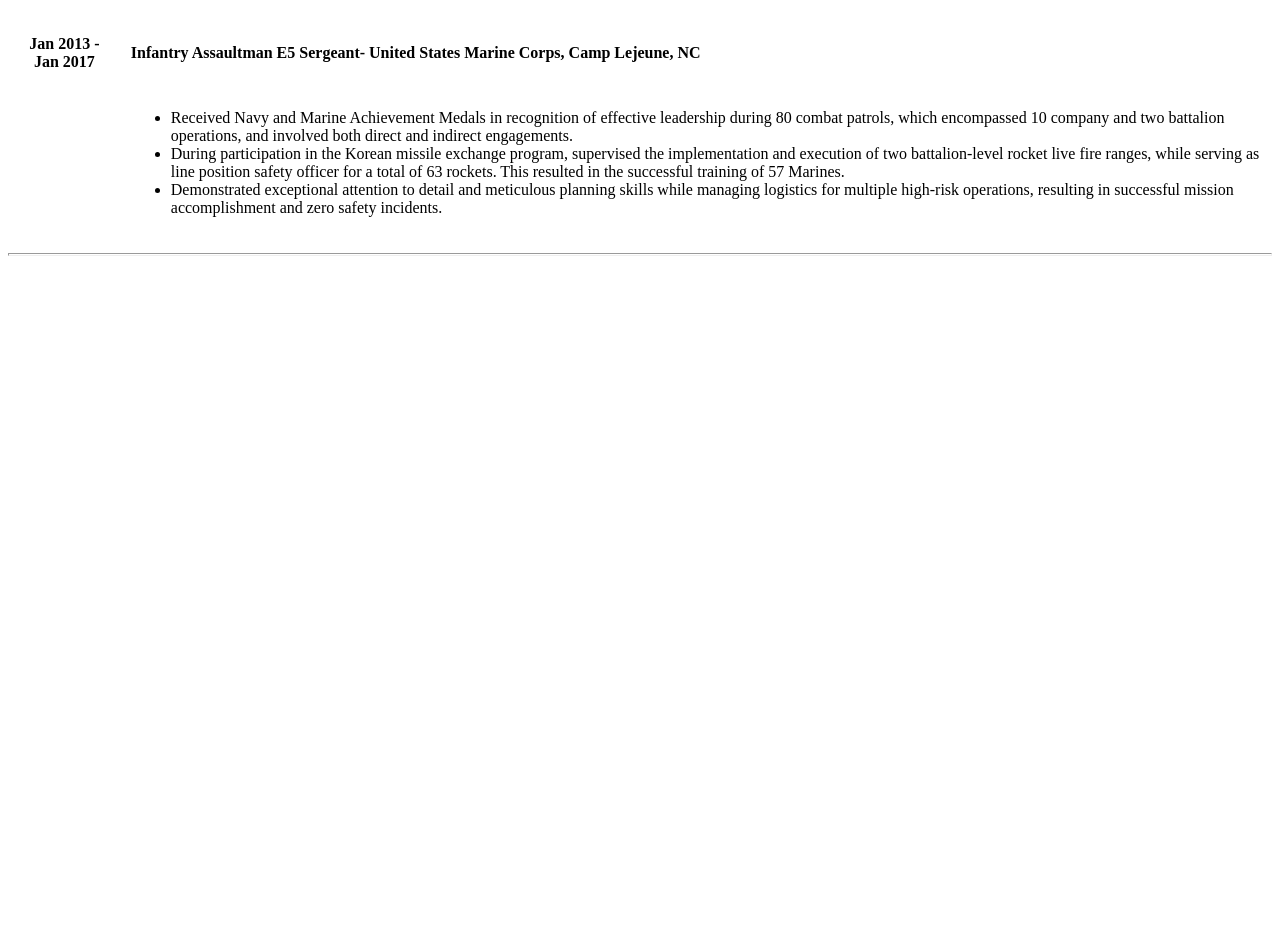
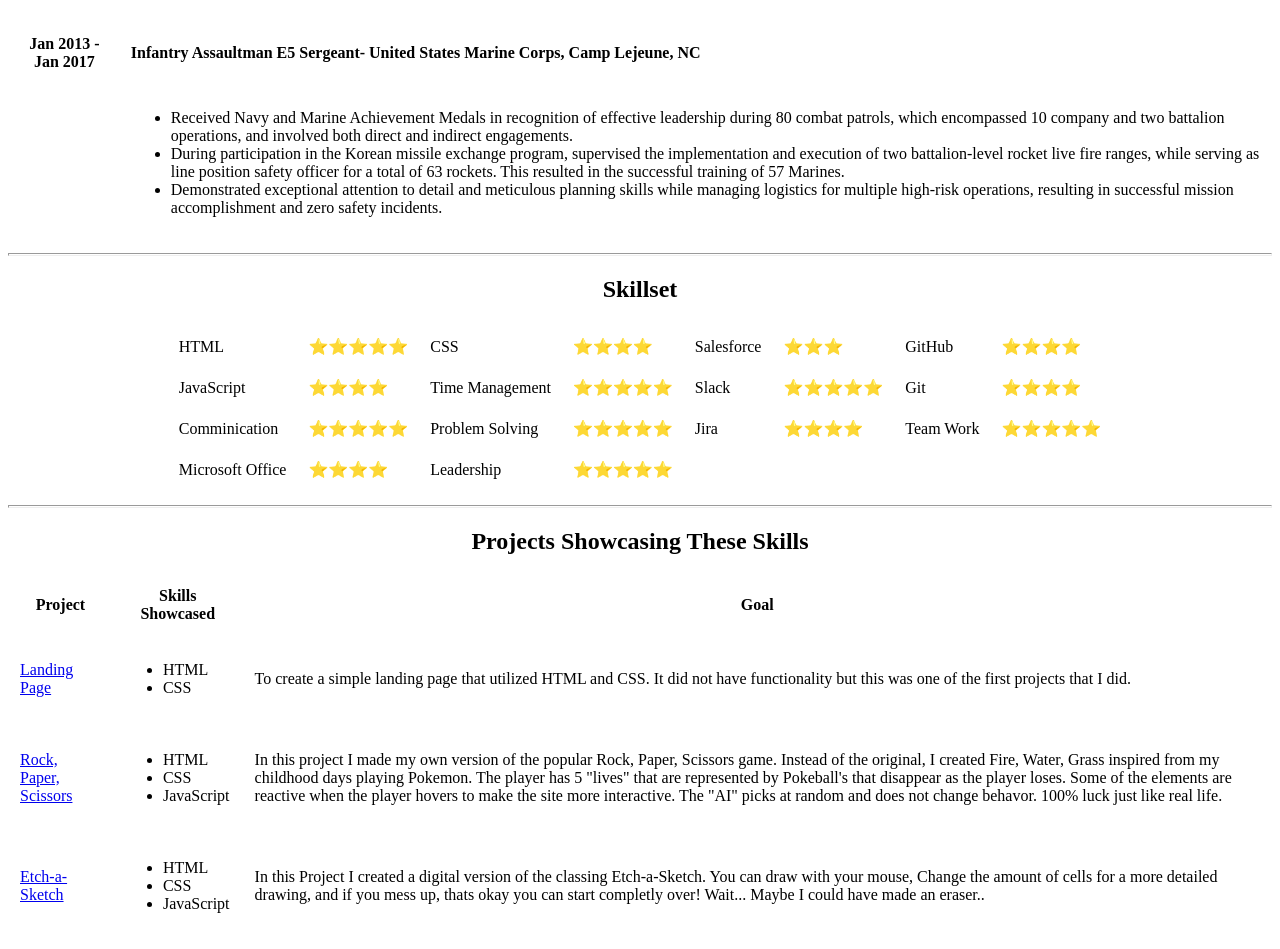
Before and after one commit to mtacoustics/html_CV, a plain HTML site: page index.html in a window 1280 px wide. Shown: the part 883-1832 px from the top of the page. Before the commit the page ends 1147 px from the top, so only its background shows below. Drawn offline with Linux system fonts and the light colour scheme.

Commit message:
Added a section for projects and included links to those projects

```diff
--- a/index.html
+++ b/index.html
@@ -26,7 +26,9 @@
         </tr>
     </table>
     <hr size="3">
-    <h2>Work History</h2>
+    <center>
+        <h2>Work History</h2>
+    </center>
     <table cellpadding="10">
         <tr>
             <th>Time</th>
@@ -34,7 +36,7 @@
         </tr>
         <tr>
             <th>Jan 2023 - Mar 2023</th>
-            <td><strong> Implementation Coordinator - Fetch (Fetch Rewards), Madison, WI </strong></td>
+            <td><strong> Implementation Coordinator - Fetch (Fetch Rewards), Madison, WI (Remote)</strong></td>
         </tr>
         <tr>
             <td></td>
@@ -77,5 +79,111 @@
         </tr>
     </table>
     <hr size="3">
+    <center>
+        <h2>Skillset</h2>
+        <table cellpadding="10">
+            <tr>
+                <!-- <th>Skill</th>
+                <th>Confidence level</th>
+                <th>Skill</th>
+                <th>Confidence level</th>
+                <th>Skill</th>
+                <th>Confidence level</th> -->
+            </tr>
+            <tr>
+                <td>HTML</td>
+                <td>⭐⭐⭐⭐⭐</td>
+                <td>CSS</td>
+                <td>⭐⭐⭐⭐</td>
+                <td>Salesforce</td>
+                <td>⭐⭐⭐</td>
+                <td>GitHub</td>
+                <td>⭐⭐⭐⭐</td>
+            </tr>
+            <tr>
+                <td>JavaScript</td>
+                <td>⭐⭐⭐⭐</td>
+                <td>Time Management</td>
+                <td>⭐⭐⭐⭐⭐</td>
+                <td>Slack</td>
+                <td>⭐⭐⭐⭐⭐</td>
+                <td>Git</td>
+                <td>⭐⭐⭐⭐</td>
+            </tr>
+            <tr>
+                <td>Comminication</td>
+                <td>⭐⭐⭐⭐⭐</td>
+                <td>Problem Solving</td>
+                <td>⭐⭐⭐⭐⭐</td>
+                <td>Jira</td>
+                <td>⭐⭐⭐⭐</td>
+                <td>Team Work</td>
+                <td>⭐⭐⭐⭐⭐</td>
+            </tr>
+            <tr>
+                <td>Microsoft Office</td>
+                <td>⭐⭐⭐⭐</td>
+                <td>Leadership</td>
+                <td>⭐⭐⭐⭐⭐</td>
+
+            </tr>
+            <tr>
+
+
+            </tr>
+            <tr>
+
+
+            </tr>
+            <tr>
+
+
+            </tr>
+        </table>
+    </center>
+    <hr size="3">
+    <center>
+    <h2>Projects Showcasing These Skills</h2>
+
+    <table cellpadding="10">
+        <tr>
+            <th>Project</th>
+            <th>Skills Showcased</th>
+            <th>Goal</th>
+        </tr>
+        <tr>
+            <td><a href="https://mtacoustics.github.io/landing-page/">Landing Page</a></td>
+            <td>
+                <ul>
+                    <li>HTML</li>
+                    <li>CSS</li>
+                </ul>
+            </td>
+            <td>To create a simple landing page that utilized HTML and CSS. It did not have functionality but this was one of the first projects that I did.</td>
+        </tr>
+        <tr>
+            <td><a href="https://mtacoustics.github.io/rock-paper-scissors/">Rock, Paper, Scissors</a></td>
+            <td>
+                <ul>
+                    <li>HTML</li>
+                    <li>CSS</li>
+                    <li>JavaScript</li>
+                </ul>
+            </td>
+            <td>In this project I made my own version of the popular Rock, Paper, Scissors game. Instead of the original, I created Fire, Water, Grass inspired from my childhood days playing Pokemon. The player has 5 "lives" that are represented by Pokeball's that disappear as the player loses. Some of the elements are reactive when the player hovers to make the site more interactive. The "AI" picks at random and does not change behavor. 100% luck just like real life.</td>
+        </tr>
+        <tr>
+            <td><a href="https://mtacoustics.github.io/etch-a-sketch/">Etch-a-Sketch</a></td>
+            <td>
+                <ul>
+                    <li>HTML</li>
+                    <li>CSS</li>
+                    <li>JavaScript</li>
+                </ul>
+            </td>
+            <td>In this Project I created a digital version of the classing Etch-a-Sketch. You can draw with your mouse, Change the amount of cells for a more detailed drawing, and if you mess up, thats okay you can start completly over! Wait... Maybe I could have made an eraser.. </td>
+        </tr>
+    </table>
+    </center>
 </body>
 </html>
```
